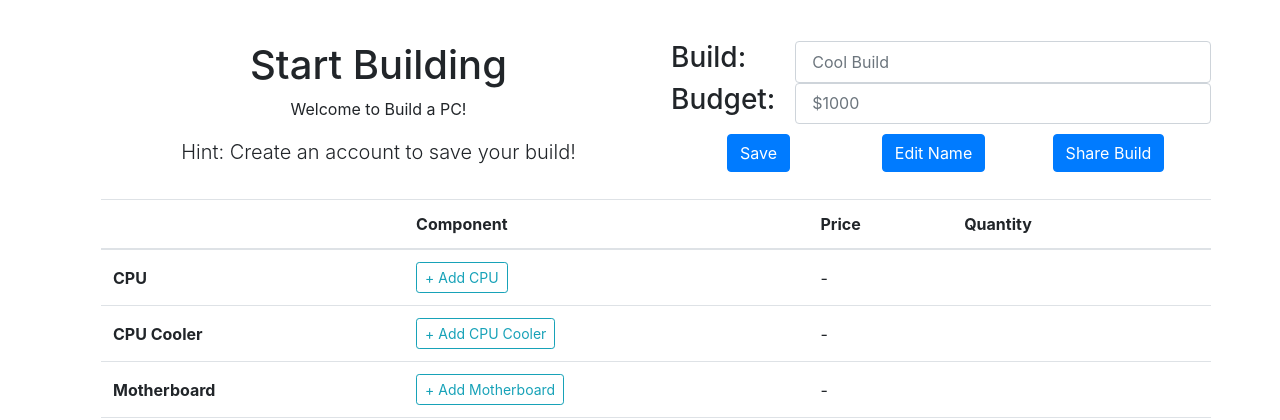
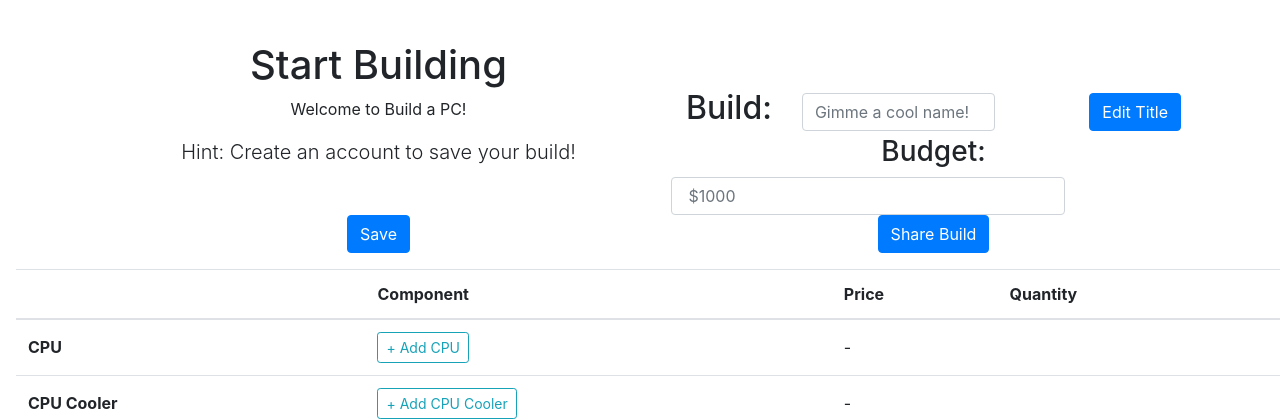
Before and after one commit to andykduong/PcBuilderWebsite, a Flask app: page / in a window 1280 px wide. Shown: the part 56-476 px from the top of the page. Run offline with Flask 3, Linux system fonts and the light colour scheme; some libraries are stand-ins or nearby versions.

Commit message:
saving title works

```diff
--- a/flaskr/routes.py
+++ b/flaskr/routes.py
@@ -32,9 +32,10 @@ def index():
 
     if 'pc_build' not in session:
         session['pc_build'] = {"cpu":None,"cpucooler":None,"mobo":None,"gpu":None,"ram":None,"drive":None,"psu":None, "case":None,"fans":None}
+        session['title'] = 'Unnamed'
 
     loadedBool = False
-    loadedBuild_title = "tmp"
+    loadedBuild_title = "Gimme a cool name!"
     if 'loadedBuild' in session:
         loadedBool = True
         loadedBuild_title = session['loadedBuild'][1]
@@ -43,7 +44,7 @@ def index():
         part_model = part_dict[part['name']]
         part['chosen'] = part_model.query.get(session['pc_build'][part['add_url']])
 
-    return render_template("index.html", parts=parts, loadedBool=loadedBool, loadedBuild_title=loadedBuild_title)
+    return render_template("index.html", parts=parts, loadedBool=loadedBool, loadedBuild_title=loadedBuild_title, )
 
 #For each individual picking page
 @app.route('/pick_<part_type>', methods=['GET', "POST"])
@@ -158,7 +159,7 @@ def save_build():
             user_build = PCBuild.query.get(session['loadedBuild'][0])
 
         else:
-            user_build = PCBuild(title='tempor')
+            user_build = PCBuild(title=session['title'])
             user_build.user_id = current_user.id
             db.session.add(user_build)
             db.session.commit()
@@ -176,6 +177,13 @@ def save_build():
     else:
         flash('Please create an account to save a build.', 'danger')
         return redirect(url_for('register'))
+
+@app.route('/edit_title', methods=['POST'])
+def edit_title():
+    print('hi')
+    session['title'] = request.form['title_input']
+
+    return redirect(url_for('index'))
 
 @app.route('/load_build/<int:build_id>', methods=['POST'])
 def load_build(build_id):
@@ -265,4 +273,5 @@ def logout():
     if 'loadedBuild' in session:
         session.pop('loadedBuild')
     session['pc_build'] = {"cpu":None,"cpucooler":None,"mobo":None,"gpu":None,"ram":None,"drive":None,"psu":None, "case":None,"fans":None}
+    session['title'] = "Unnamed"
     return redirect(url_for('index'))
--- a/flaskr/templates/index.html
+++ b/flaskr/templates/index.html
@@ -13,24 +13,38 @@
       {% if loadedBool %}
         <h1>Build: {{ loadedBuild_title }}</h1>
       {% else %}
-      <form action="{{ url_for('index') }}" method="post">
-      <div class="row row-cols-2" style="padding-bottom: 10px; text-align: left;">
-        <h3 class="col">Build:</h3><input class="form-control col-9" name= "title_input" type="text" placeholder=" Cool Build" aria-label="Title input">
+      <div class="container mt-5">
+        <form action="{{url_for('edit_title')}}" method="post">
+          <div class="row align-items-center">
+            <div class="col-md-auto">
+              <h2>Build:</h2>
+            </div>
+            <div class="col">
+              <input class="form-control col-9" name= "title_input" type="text" placeholder="{{loadedBuild_title}}" aria-label="Title input">
+            </div>
+            <div class="col-md-auto">
+              <button type="submit" class="btn btn-primary"> Edit Title </button>
+            </div>
+          </div>
+        </form>
+    </div>
+      <!-- <div class="row" style="padding-bottom: 10px; text-align: left;"> -->
+        <!-- <div class="col">
+        <form action="{{ url_for('index') }}" method="post">
+          <h3 class="col">Build:</h3>
+
+        </form> -->
+      <!-- </div> -->
+
         <h3 class="col">Budget:</h3><input class="form-control col-9" name="budget_input" type="text" placeholder=" $1000" aria-label="Budget input">
+
       </div>
-    </form>
       {% endif %}
       <div class="container">
       <div class="row" >
           <div class="col">
             <form action="{{ url_for('save_build') }}" method="post">
               <button type="submit" class="btn btn-primary"> Save
-              </button>
-            </form>
-          </div>
-          <div class="col">
-            <form action="{{ url_for('save_build') }}" method="post">
-              <button type="submit" class="btn btn-primary"> Edit Name
               </button>
             </form>
           </div>
```
